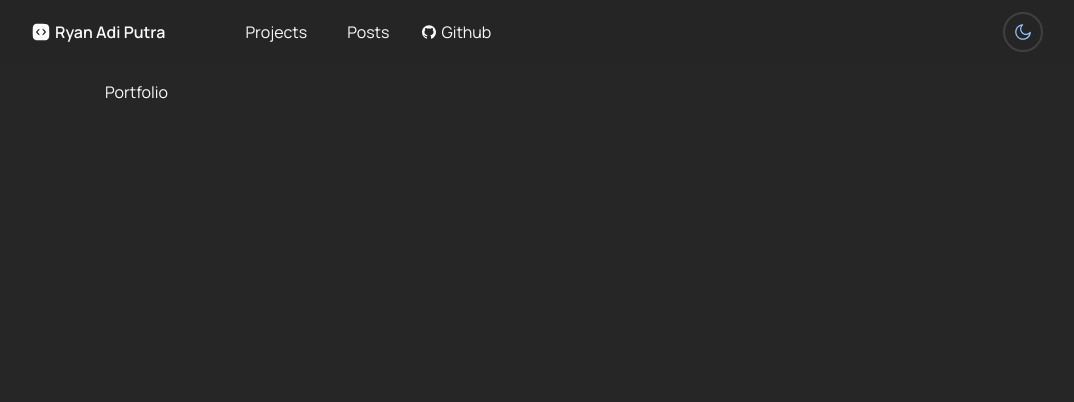
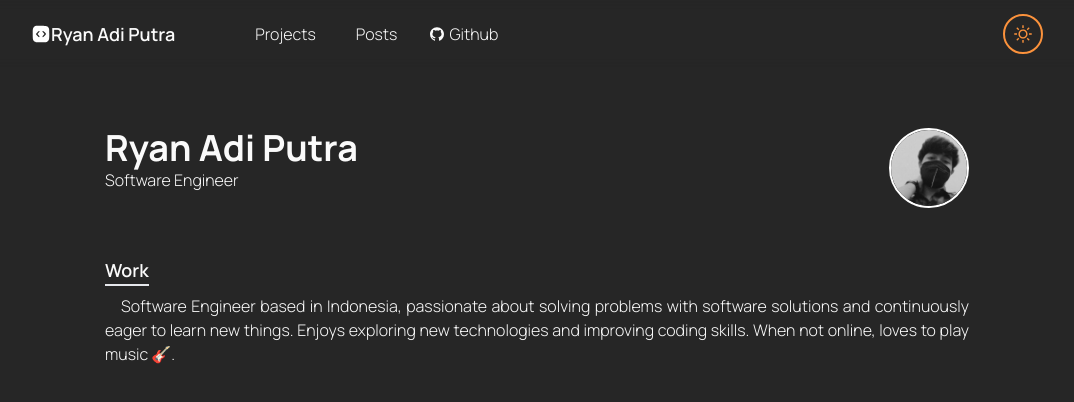
Before and after one commit to ryanadiputraa/ryanadiputra.my.id, a Next.js app: page / in a window 1280 px wide. Shown: the top 402 px of the page, without its empty margins (103-1177 px from the left). Built offline with nearby package versions, Linux system fonts and the light colour scheme.

Commit message:
feat(layout): add profile/work section

```diff
--- a/src/app/layout.tsx
+++ b/src/app/layout.tsx
@@ -20,10 +20,10 @@ export default function RootLayout({ children }: { children: React.ReactNode })
     return (
         <html lang="en" className={DEFAULT_THEME}>
             <body
-                className={`${font.className} bg-neutral-200 dark:bg-neutral-800 text-neutral-900 dark:text-neutral-50`}
+                className={`${font.className} bg-neutral-200 dark:bg-neutral-800 text-neutral-900 dark:text-neutral-50 transition-colors font-thin`}
             >
                 <Header />
-                <div className="pt-20 px-4 w-full max-w-4xl mx-auto">{children}</div>
+                <div className="pt-32 px-4 w-full max-w-4xl mx-auto">{children}</div>
             </body>
         </html>
     );
--- a/src/app/page.tsx
+++ b/src/app/page.tsx
@@ -1,7 +1,40 @@
+import Image from "next/image";
+
 export default function Home() {
     return (
         <main>
-            <p>Portfolio</p>
+            <section id="about" className="flex flex-col gap-12">
+                <div className="flex flex-col-reverse sm:flex-row justify-between items-center sm:items-start gap-4 sm:gap-0">
+                    <div className="text-center sm:text-left">
+                        <h1 className="text-4xl font-bold">Ryan Adi Putra</h1>
+                        <p>Software Engineer</p>
+                    </div>
+                    <Image
+                        src="/assets/img/ryanadiputra.png"
+                        alt="Ryan Adi Putra"
+                        width={80}
+                        height={80}
+                        className="border-solid border-2 border-white rounded-full"
+                    />
+                </div>
+                <div className="flex flex-col items-start">
+                    <SubHeader text="Work" />
+                    <p className="indent-4 text-justify">
+                        Software Engineer based in Indonesia, passionate about solving problems with
+                        software solutions and continuously eager to learn new things. Enjoys
+                        exploring new technologies and improving coding skills. When not online,
+                        loves to play music 🎸.
+                    </p>
+                </div>
+            </section>
         </main>
     );
 }
+
+function SubHeader({ text }: { text: string }): React.ReactNode {
+    return (
+        <h4 className="border-solid border-b-2 border-grey-300 text-lg font-semibold mb-2">
+            {text}
+        </h4>
+    );
+}
--- a/src/components/header.tsx
+++ b/src/components/header.tsx
@@ -7,12 +7,12 @@ import { GITHUB_URL } from "@/constants";
 
 export function Header(): React.ReactNode {
     return (
-        <header className="fixed top-0 left-0 py-2 pr-3 w-full flex justify-center bg-neutral-200/75 dark:bg-neutral-800/75 backdrop-blur-sm">
+        <header className="fixed top-0 left-0 py-2 pr-3 w-full flex justify-center backdrop-blur-sm">
             <div className="flex justify-between items-center max-w-5xl w-full">
                 <nav className="flex items-center">
                     <Link
                         href="/"
-                        className="flex items-center gap-1 h-full p-3 font-semibold mr-12"
+                        className="flex items-center h-full p-3 font-semibold mr-12 text-lg"
                     >
                         <Image
                             src={"/assets/svg/logo.svg"}
--- a/src/components/theme.tsx
+++ b/src/components/theme.tsx
@@ -38,10 +38,10 @@ export function ThemeSelector(): React.ReactNode {
     return (
         <button
             className="w-10 h-10 grid place-items-center hover:bg-neutral-300 dark:hover:bg-neutral-700 rounded-full text-xl
-      text-orange-500 dark:text-blue-300 border-solid border-2 border-neutral-300 dark:border-neutral-700 "
+    text-blue-400 dark:text-orange-400 border-solid border-2 border-blue-400 dark:border-orange-400 "
             onClick={toggleTheme}
         >
-            {theme === "light" ? <AiOutlineSun /> : <AiOutlineMoon />}
+            {theme === "dark" ? <AiOutlineSun /> : <AiOutlineMoon />}
         </button>
     );
 }
```
Also changed, not shown: public/assets/img/ryanadiputra.png (added).
